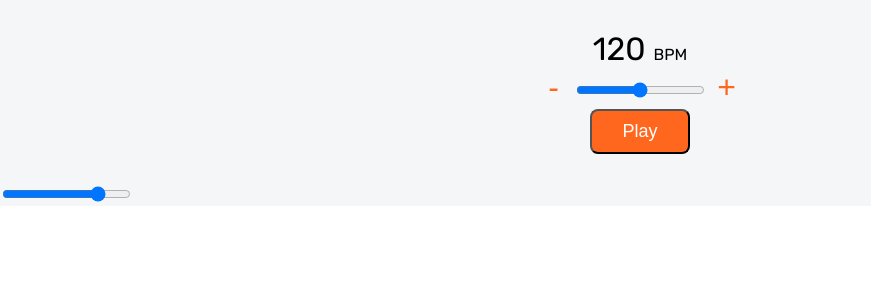
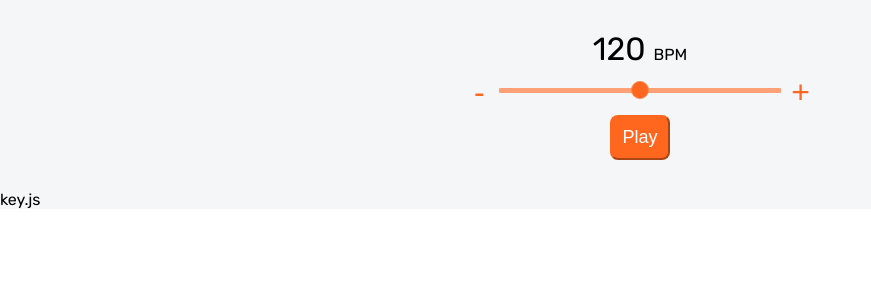
Before and after one commit to MichaelAbe/flowy, a React (Create React App) app: page / in a window 1280 px wide. Shown: the top 300 px of the page, without its empty margins (0-871 px from the left). Built offline with nearby package versions, Linux system fonts and the light colour scheme; a web font is replaced by a local one.

Commit message:
working on handleplay function

```diff
--- a/src/App.css
+++ b/src/App.css
@@ -24,10 +24,16 @@
 .startstop {
   background: #ff671f;
   padding: 10px;
-  width: 100px;
+  width:fit-content;
   color: #fff;
   font-size: 18px;
   border-radius: 8px;
+  border-width: 2px;
+  border-color: #ff671f;
+}
+.startstop:hover {
+  background-color: #ffa176;
+  color: #000000;
 }
 
 .plusminus {
@@ -37,7 +43,8 @@
   font-size: xx-large;
   border-radius: 50%;
   font-weight: 300;
-  border: 0px;
+  border: 4px;
+  border-color: #ff671f;
 }
 .plusminus:hover {
   background-color: #ff671f;
@@ -56,5 +63,96 @@
 }
 
 .slider {
-  width: min-content;
+  background-color: #f5f6f8;
+
 }
+
+input[type=range] {
+  height: 25px;
+  -webkit-appearance: none;
+  margin: 10px 0;
+  width: 75%;
+}
+input[type=range]:focus {
+  outline: none;
+}
+input[type=range]::-webkit-slider-runnable-track {
+  width: 100%;
+  height: 5px;
+  cursor: pointer;
+  animate: 0.2s;
+  box-shadow: 0px 0px 0px #000000;
+  background: #ffa176;
+  border-radius: 1px;
+  border: 0px solid #000000;
+}
+input[type=range]::-webkit-slider-thumb {
+  box-shadow: 0px 0px 0px #000000;
+  border: 1px solid #ff8750;
+  height: 18px;
+  width: 18px;
+  border-radius: 25px;
+  background:#ff671f;
+  cursor: pointer;
+  -webkit-appearance: none;
+  margin-top: -7px;
+}
+input[type=range]:focus::-webkit-slider-runnable-track {
+  background:  #ff671f;
+}
+input[type=range]::-moz-range-track {
+  width: 100%;
+  height: 5px;
+  cursor: pointer;
+  animate: 0.2s;
+  box-shadow: 0px 0px 0px #000000;
+  background: #ff671f;
+  border-radius: 1px;
+  border: 0px solid #000000;
+}
+input[type=range]::-moz-range-thumb {
+  box-shadow: 0px 0px 0px #000000;
+  border: 1px solid  #ff671f;
+  height: 18px;
+  width: 18px;
+  border-radius: 25px;
+  background: #A1D0FF;
+  cursor: pointer;
+}
+input[type=range]::-ms-track {
+  width: 100%;
+  height: 5px;
+  cursor: pointer;
+  animate: 0.2s;
+  background: transparent;
+  border-color: transparent;
+  color: transparent;
+}
+input[type=range]::-ms-fill-lower {
+  background:  #ff671f;
+  border: 0px solid #000000;
+  border-radius: 2px;
+  box-shadow: 0px 0px 0px #000000;
+}
+input[type=range]::-ms-fill-upper {
+  background:  #ff671f;
+  border: 0px solid #000000;
+  border-radius: 2px;
+  box-shadow: 0px 0px 0px #000000;
+}
+input[type=range]::-ms-thumb {
+  margin-top: 1px;
+  box-shadow: 0px 0px 0px #000000;
+  border: 1px solid  #ff671f;
+  height: 18px;
+  width: 18px;
+  border-radius: 25px;
+  background: #A1D0FF;
+  cursor: pointer;
+}
+input[type=range]:focus::-ms-fill-lower {
+  background:  #ff671f;
+}
+input[type=range]:focus::-ms-fill-upper {
+  background:  #ff671f;
+}
--- a/src/App.js
+++ b/src/App.js
@@ -1,4 +1,4 @@
-
+import React from 'react'
 import './App.css';
 import Metronome from './Components/Metronome';
 import Key from './Components/Key';
--- a/src/Components/Key.js
+++ b/src/Components/Key.js
@@ -2,6 +2,6 @@
 
 export default function Key() {
     return (
-        <input type='range' min='60' max='240' value='200' vertical='true' />
+        'key.js'
     )
 }
--- a/src/Components/Metronome.js
+++ b/src/Components/Metronome.js
@@ -6,11 +6,11 @@
 
 export default function Metronome() {
 
-
-    const [bpm, setBpm] = useState([120])
-    const [playing, setPlaying] = useState([false])
-    const clickBase = new Audio('http://www.denhaku.com/r_box/sr16/sr16perc/hi%20block.wav')
-    const clickAccent = new Audio('http://drbraukmann.com/DESN275/soundLibrary/toolsBangs/tapOnWood.WAV')
+  const [bpm, setBpm] = useState([120])
+  const [tempo, setTempo] = useState([bpm])
+  const [playing, setPlaying] = useState([false])
+  const clickBase = new Audio('http://www.denhaku.com/r_box/sr16/sr16perc/hi%20block.wav')
+  const clickAccent = new Audio('http://drbraukmann.com/DESN275/soundLibrary/toolsBangs/tapOnWood.WAV')
 
     const handleBpmChange = (e) => {
       e.preventDefault()
@@ -19,14 +19,30 @@
     }
 
     const handlePlay = (e) => {
-      if(playing === true) {
-        clearInterval()
-        setPlaying(false)
-      } else {
-        setInterval(playClickBase, 60 / parseInt(bpm) * 1000)
-        setPlaying(true)
-      }
+      // useEffect(() => {
+      //   const tempo = setInterval(() => {
+      //     setTempo(tempo => tempo + 1);
+      //   }, 1000);
+      //   return () => clearInterval(tempo);
+      // }, []);
+
+      // if(!tempo) {
+      // console.log(tempo)
+      // tempo = tempo + 1
+      // console.log(tempo)
+      // setBpm(parseInt(tempo))
+      // console.log(tempo)
+        // tempo = setInterval(playClickBase, 60 / parseInt(bpm) * 1000)
+      //   setPlaying(true)
+      // } else {
+        // clearInterval(tempo)
+      // }
     }
+
+    // const stopInterval = () => {
+    //   clearInterval(tempo)
+    //   tempo = null
+    // }
 
     const handleBpmPlus = () => {
       setBpm(parseInt(bpm) + 1)
@@ -58,6 +74,7 @@
             />
         </span>
         <span><button className='plusminus' onClick={handleBpmPlus}>+</button></span>
+        {/* <button onClick={stopInterval}>stop</button> */}
         </div>
         </div>
         <button className='startstop' onClick={handlePlay}>
```
